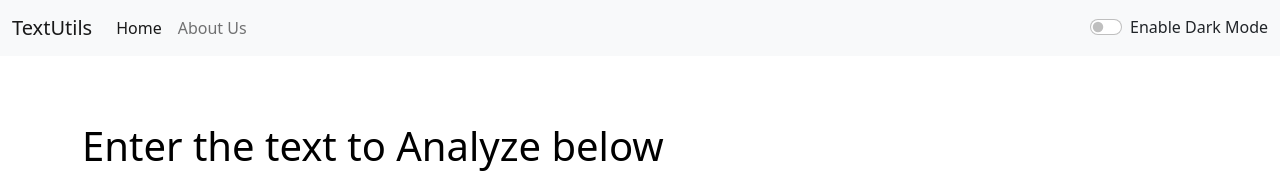
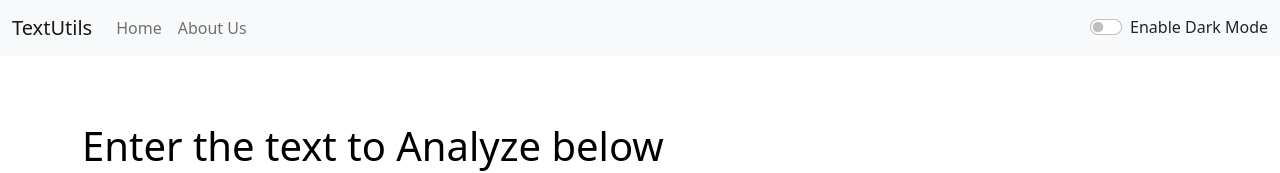
Before and after one commit to ankityy/Text-Utilities, a React (Create React App) app: page / in a window 1280 px wide. Shown: the top 173 px of the page. Built offline with nearby package versions, Linux system fonts and the light colour scheme.

Commit message:
some more issues are fixed

```diff
--- a/src/components/Navbar.js
+++ b/src/components/Navbar.js
@@ -26,7 +26,7 @@ export default function Navbar(props) {
           <div className="collapse navbar-collapse" id="navbarSupportedContent">
             <ul className="navbar-nav me-auto mb-2 mb-lg-0">
               <li className="nav-item">
-                <Link className="nav-link active" aria-current="page" to="/">
+                <Link className="nav-link" aria-current="page" to="/">
                   Home
                 </Link>
               </li>
--- a/src/components/TextForm.js
+++ b/src/components/TextForm.js
@@ -69,8 +69,8 @@ export default function TextForm(props) {
           </div>
             <div className="container" style={{ color: props.mode === 'light' ? 'black' : 'white' }}>
                 <h2>Text Summary</h2>
-                <p> {text.length>0 ? text.trim().split(" ").length : 0} words and {text.length} characters</p>
-                <p> {text.length>0 ? text.trim().split(" ").length*0.008 : 0} minutes read</p>
+                <p> {text.length>0 ? text.trim().split(/\s+/).length : 0} words and {text.length} characters</p>
+                <p> {text.length>0 ? text.trim().split(/\s+/).length*0.008 : 0} minutes read</p>
                 <h4>Preview</h4>
                 <p>{text.length>0?text:"Nothing to Preview"}</p>
             <p></p>
```
